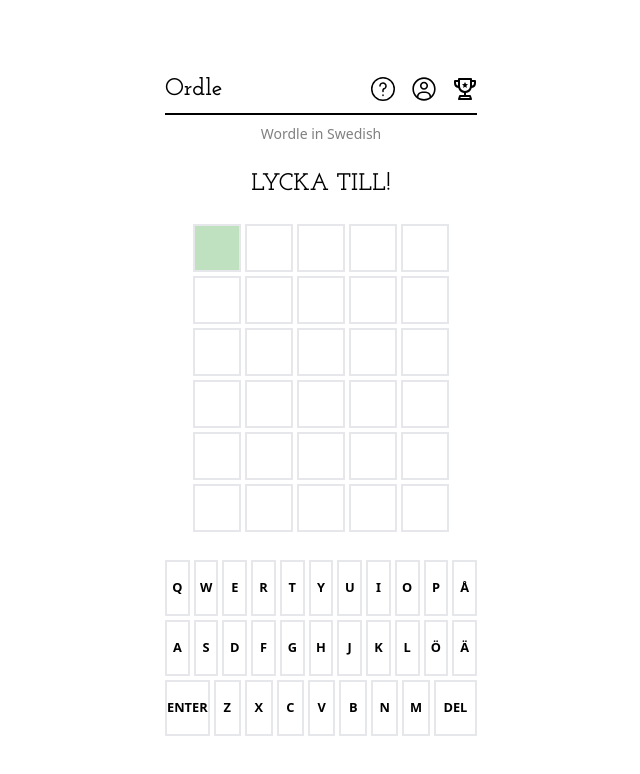
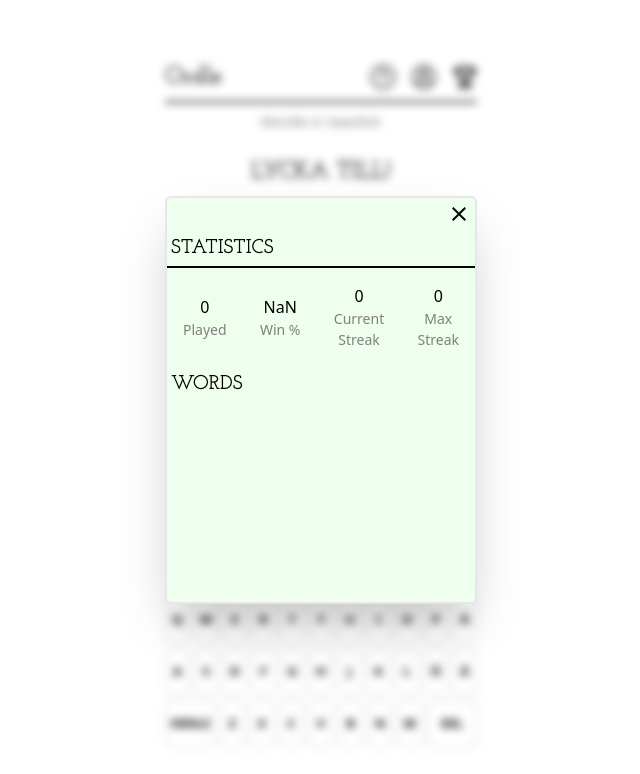
Before and after one commit to gusthv/ordle, a React (Vite) app: page /game in a window 1280 px wide. Both pictures are taken after a click on the icon 784 px from the left and 88 px from the top of the page. Shown: the top 774 px of the page, without its empty margins (319-959 px from the left). Built offline with nearby package versions, Linux system fonts and the light colour scheme.

Commit message:
feat: general improvements

```diff
--- a/src/Auth.tsx
+++ b/src/Auth.tsx
@@ -22,7 +22,7 @@ const Auth = () => {
 
   return (
     <div
-      className={`w-screen h-screen flex justify-center items-center ${
+      className={`w-[100%] h-[100%] flex justify-center items-center ${
         isTransitioning ? "transitionToGame" : ""
       } ease-in-out chosenFont`}
     >
--- a/src/Buttons.tsx
+++ b/src/Buttons.tsx
@@ -1,29 +1,46 @@
+import { useState, useContext } from "react";
+import { Context } from "./Game";
+
 const Buttons = () => {
+  const { setShowStatistics } = useContext(Context);
+
+  const [hoveringStatistics, setHoveringStatistics] = useState(false);
+  const [hoveringUser, setHoveringUser] = useState(false);
+  const [hoveringHelp, setHoveringHelp] = useState(false);
+
   return (
     <div className="flex flex-row items-center gap-4">
-      <svg className="w-6 h-6 cursor-pointer" viewBox="0 0 24 24" fill="none">
+      <svg
+        onMouseEnter={() => setHoveringHelp(true)}
+        onMouseLeave={() => setHoveringHelp(false)}
+        className="w-6 h-6 cursor-pointer"
+        viewBox="0 0 24 24"
+        fill="none"
+      >
         <path
           d="M9 9.00001C9.00011 8.45004 9.15139 7.91068 9.43732 7.44088C9.72325 6.97108 10.1328 6.58891 10.6213 6.33616C11.1097 6.08341 11.6583 5.96979 12.2069 6.00773C12.7556 6.04566 13.2833 6.23369 13.7323 6.55126C14.1813 6.86883 14.5344 7.30372 14.7529 7.8084C14.9715 8.31308 15.0471 8.86813 14.9715 9.41288C14.8959 9.95763 14.6721 10.4711 14.3244 10.8972C13.9767 11.3234 13.5185 11.6457 13 11.829C12.7074 11.9325 12.4541 12.1241 12.275 12.3775C12.0959 12.6309 11.9998 12.9337 12 13.244V14.5"
-          stroke="#000000"
+          stroke={hoveringHelp ? "#62B462" : "#000000"}
           stroke-width="1.5"
           stroke-linecap="round"
           stroke-linejoin="round"
         />
         <path
           d="M12 18V18.5001"
-          stroke="#000000"
+          stroke={hoveringHelp ? "#62B462" : "#000000"}
           stroke-width="1.5"
           stroke-linecap="round"
           stroke-linejoin="round"
         />
         <path
           d="M12 23.25C18.2132 23.25 23.25 18.2132 23.25 12C23.25 5.7868 18.2132 0.75 12 0.75C5.7868 0.75 0.75 5.7868 0.75 12C0.75 18.2132 5.7868 23.25 12 23.25Z"
-          stroke="#000000"
+          stroke={hoveringHelp ? "#62B462" : "#000000"}
           stroke-width="1.5"
           stroke-miterlimit="10"
         />
       </svg>
       <svg
+        onMouseEnter={() => setHoveringUser(true)}
+        onMouseLeave={() => setHoveringUser(false)}
         className="w-[26px] h-[26px] cursor-pointer"
         viewBox="0 0 24 24"
         fill="none"
@@ -32,19 +49,23 @@ const Buttons = () => {
           fill-rule="evenodd"
           clip-rule="evenodd"
           d="M8.25 9C8.25 6.92893 9.92893 5.25 12 5.25C14.0711 5.25 15.75 6.92893 15.75 9C15.75 11.0711 14.0711 12.75 12 12.75C9.92893 12.75 8.25 11.0711 8.25 9ZM12 6.75C10.7574 6.75 9.75 7.75736 9.75 9C9.75 10.2426 10.7574 11.25 12 11.25C13.2426 11.25 14.25 10.2426 14.25 9C14.25 7.75736 13.2426 6.75 12 6.75Z"
-          fill="#000000"
+          fill={hoveringUser ? "#62B462" : "#000000"}
         />
         <path
           fill-rule="evenodd"
           clip-rule="evenodd"
           d="M1.25 12C1.25 6.06294 6.06294 1.25 12 1.25C17.9371 1.25 22.75 6.06294 22.75 12C22.75 17.9371 17.9371 22.75 12 22.75C6.06294 22.75 1.25 17.9371 1.25 12ZM12 2.75C6.89137 2.75 2.75 6.89137 2.75 12C2.75 14.5456 3.77827 16.851 5.4421 18.5235C5.6225 17.5504 5.97694 16.6329 6.68837 15.8951C7.75252 14.7915 9.45416 14.25 12 14.25C14.5457 14.25 16.2474 14.7915 17.3115 15.8951C18.023 16.6329 18.3774 17.5505 18.5578 18.5236C20.2217 16.8511 21.25 14.5456 21.25 12C21.25 6.89137 17.1086 2.75 12 2.75ZM17.1937 19.6554C17.0918 18.4435 16.8286 17.5553 16.2318 16.9363C15.5823 16.2628 14.3789 15.75 12 15.75C9.62099 15.75 8.41761 16.2628 7.76815 16.9363C7.17127 17.5553 6.90811 18.4434 6.80622 19.6553C8.28684 20.6618 10.0747 21.25 12 21.25C13.9252 21.25 15.7131 20.6618 17.1937 19.6554Z"
-          fill="#000000"
+          fill={hoveringUser ? "#62B462" : "#000000"}
         />
       </svg>
       <svg
+        onMouseEnter={() => setHoveringStatistics(true)}
+        onMouseLeave={() => setHoveringStatistics(false)}
         className="w-6 h-6 cursor-pointer"
         viewBox="0 0 24 24"
-        fill="#000000"
+        d="M6.4 19L5 17.6L10.6 12L5 6.4L6.4 5L12 10.6L17.6 5L19 6.4L13.4 12L19 17.6L17.6 19L12 13.4L6.4 19Z"
+        fill={hoveringStatistics ? "#62B462" : "#000000"}
+        onClick={() => setShowStatistics(true)}
       >
         <path d="M22,3H19V2a1,1,0,0,0-1-1H6A1,1,0,0,0,5,2V3H2A1,1,0,0,0,1,4V6a4.994,4.994,0,0,0,4.276,4.927A7.009,7.009,0,0,0,11,15.92V18H7a1,1,0,0,0-.949.684l-1,3A1,1,0,0,0,6,23H18a1,1,0,0,0,.948-1.316l-1-3A1,1,0,0,0,17,18H13V15.92a7.009,7.009,0,0,0,5.724-4.993A4.994,4.994,0,0,0,23,6V4A1,1,0,0,0,22,3ZM5,8.829A3.006,3.006,0,0,1,3,6V5H5ZM16.279,20l.333,1H7.387l.334-1ZM17,9A5,5,0,0,1,7,9V3H17Zm4-3a3.006,3.006,0,0,1-2,2.829V5h2ZM10.667,8.667,9,7.292,11,7l1-2,1,2,2,.292L13.333,8.667,13.854,11,12,9.667,10.146,11Z" />
       </svg>
--- a/src/Game.tsx
+++ b/src/Game.tsx
@@ -1,9 +1,33 @@
-import { useState, useEffect } from "react";
+import {
+  FC,
+  Dispatch,
+  SetStateAction,
+  useState,
+  useEffect,
+  createContext,
+} from "react";
 import { wordBank } from "./data";
 import Keyboard from "./Keyboard";
 import Buttons from "./Buttons";
+import { useNavigate } from "react-router-dom";
 
-const Game = () => {
+type ContextType = {
+  showStatistics: boolean;
+  setShowStatistics: Dispatch<SetStateAction<boolean>>;
+};
+
+export const Context = createContext<ContextType>({
+  showStatistics: false,
+  setShowStatistics: () => {},
+});
+
+type wordProps = {
+  word: string;
+  success: boolean;
+  date: string;
+};
+
+const Game: FC = () => {
   const [wonGame, setWonGame] = useState(false);
   const [endGame, setEndGame] = useState(false);
   const [cursorRow, setCursorRow] = useState(0);
@@ -16,11 +40,25 @@ const Game = () => {
     Array.from({ length: 6 }, () => Array(5).fill(""))
   );
 
+  const [hoveringClose, setHoveringClose] = useState(false);
+
   const [wasBad, setWasBad] = useState(false);
   const [headerText, setHeaderText] = useState("LYCKA TILL!");
   const [hasLoaded, setHasLoaded] = useState(false);
 
+  const [words, setWords] = useState<wordProps[]>(
+    localStorage.getItem("words") !== null
+      ? JSON.parse(localStorage.getItem("words")!)
+      : []
+  );
+  const [playedGames, setPlayedGames] = useState(0);
+  const [winPercentage, setWinPercentage] = useState(0);
+  const [currentStreak, setCurrentStreak] = useState(0);
+  const [maxStreak, setMaxStreak] = useState(0);
+
   const [isMobile, setIsMobile] = useState(false);
+
+  const [showStatistics, setShowStatistics] = useState(false);
 
   const sortedWordBank = wordBank
     .split("\n")
@@ -38,9 +76,19 @@ const Game = () => {
   }, [correctWord]);
 
   useEffect(() => {
-    if (/Android|iPhone|iPad/i.test(navigator.userAgent)) {
+    console.log(words);
+    generateStatistics();
+    localStorage.setItem("words", JSON.stringify(words));
+  }, [words]);
+
+  useEffect(() => {
+    if (/Android|iPhone/i.test(navigator.userAgent)) {
       setIsMobile(true);
     }
+
+    // generateStatistics();
+
+    window.scrollTo(0, 1);
 
     const timer = setTimeout(() => {
       setHasLoaded(true);
@@ -49,9 +97,42 @@ const Game = () => {
     return () => clearTimeout(timer);
   }, []);
 
+  const generateStatistics = () => {
+    const playedGames = words.length;
+    const winPercentage = Math.round(
+      (words.filter((word) => word.success).length / playedGames) * 100
+    );
+    let currentStreak = 0;
+    let maxStreak = 0;
+
+    for (let i = 0; i < words.length; i++) {
+      if (words[i].success) {
+        currentStreak++;
+        if (currentStreak > maxStreak) {
+          maxStreak = currentStreak;
+        }
+      } else {
+        currentStreak = 0;
+      }
+    }
+
+    setPlayedGames(playedGames);
+    setWinPercentage(winPercentage);
+    setCurrentStreak(currentStreak);
+    setMaxStreak(maxStreak);
+  };
+
   useEffect(() => {
     if (wonGame) {
       setHeaderText("RÄTT!");
+      setWords((prevWords) => [
+        ...prevWords,
+        {
+          word: correctWord,
+          success: true,
+          date: new Date().toLocaleDateString(),
+        },
+      ]);
     } else if (wasBad) {
       setHeaderText("OGILTIGT ORD!");
       // const newWordArray = wordArray.map((row) => [...row]);
@@ -60,6 +141,9 @@ const Game = () => {
       // setCursorBox(4);
       setTimeout(() => {
         setHeaderText("LYCKA TILL!");
+      }, 500);
+      setTimeout(() => {
+        // setHeaderText("LYCKA TILL!");
         const newWordArray = wordArray.map((row) => [...row]);
         newWordArray[cursorRow][4] = "";
         setWordArray(newWordArray);
@@ -137,6 +221,14 @@ const Game = () => {
       setEndGame(true);
     } else {
       setHeaderText(`FEL! DET VAR: ${correctWord}`);
+      setWords((prevWords) => [
+        ...prevWords,
+        {
+          word: correctWord,
+          success: false,
+          date: new Date().toLocaleDateString(),
+        },
+      ]);
       setEndGame(true);
     }
   };
@@ -154,7 +246,10 @@ const Game = () => {
       return;
     }
 
-    if (key === "ENTER" && cursorBox === 5) {
+    if (
+      (key === "ENTER" && cursorBox === 5) ||
+      (key === "ORDLE" && cursorBox === 5)
+    ) {
       if (!sortedWordBank.includes(wordArray[cursorRow].join(""))) {
         // setHeaderText("OGILTIGT ORD!");
         setWasBad(true);
@@ -210,15 +305,107 @@ const Game = () => {
     };
   }, [cursorBox, cursorRow, wordArray, endGame]);
 
+  const navigate = useNavigate();
+
   return (
+    <Context.Provider
+      value={{
+        showStatistics,
+        setShowStatistics,
+      }}
+    >
+      <div className="w-[100%] h-[100%]">
         <div
-      className={`w-screen h-screen flex flex-col justify-center items-center ${
+          className={`${
+            showStatistics ? "flex" : "hidden"
+          } w-[100%] h-[100%] absolute flex flex-col justify-center items-center`}
+        >
+          <div
+            className="w-[100%] h-[100%] absolute z-40 backdrop-blur-sm"
+            onClick={() => {
+              showStatistics ? setShowStatistics(false) : "";
+            }}
+          />
+          {/* w-[312px] */}
+          <span
+            className={`${
+              isMobile ? "w-[80%]" : "w-[312px]"
+            } flex flex-col justify-center items-center bg-[#eeffee] border-2 shadow-2xl rounded-md z-50`}
+          >
+            <span className="w-full flex flex-row justify-end">
+              <svg
+                width="24"
+                height="24"
+                viewBox="0 0 24 24"
+                fill="none"
+                onMouseEnter={() => setHoveringClose(true)}
+                onMouseLeave={() => setHoveringClose(false)}
+                onClick={() => setShowStatistics(false)}
+                className="m-1 cursor-pointer"
+              >
+                <path
+                  d="M6.4 19L5 17.6L10.6 12L5 6.4L6.4 5L12 10.6L17.6 5L19 6.4L13.4 12L19 17.6L17.6 19L12 13.4L6.4 19Z"
+                  fill={hoveringClose ? "#62B462" : "#000000"}
+                />
+              </svg>
+            </span>
+            <p className="w-full flex justify-start p-1 text-xl chosenFont">
+              STATISTICS
+            </p>
+            <div className="w-full h-[2px] bg-black" />
+            <span className="w-full flex flex-row justify-between items-center p-4">
+              <span className="flex flex-col items-center">
+                <p>{playedGames}</p>
+                <p className="text-[14px] text-[#808080]">Played</p>
+              </span>
+              <span className="flex flex-col items-center">
+                <p>{winPercentage}</p>
+                <p className="text-[14px] text-[#808080]">Win %</p>
+              </span>
+              <span className="flex flex-col items-center">
+                <p>{currentStreak}</p>
+                <span className="flex flex-col items-center text-[14px] text-[#808080]">
+                  <p>Current</p>
+                  <p>Streak</p>
+                </span>
+              </span>
+              <span className="flex flex-col items-center">
+                <p>{maxStreak}</p>
+                <span className="flex flex-col items-center text-[14px] text-[#808080]">
+                  <p>Max</p>
+                  <p>Streak</p>
+                </span>
+              </span>
+            </span>
+            <p className="w-full flex p-1 text-xl chosenFont">WORDS</p>
+            <span className="w-full chosenFont h-[200px] overflow-y-scroll">
+              <span>
+                {words.reverse().map((word, index) => (
+                  <p key={index} className="p-1">
+                    {word.date} - {word.word} -{" "}
+                    {word.success ? "RÄTT!" : "FEL!"}
+                  </p>
+                ))}
+              </span>
+            </span>
+            {/* <div className="w-full h-[312px] mt-6 bg-green-500" /> */}
+          </span>
+        </div>
+        <div
+          className={`w-full h-full flex flex-col justify-center items-center ${
             hasLoaded ? "transitionRight" : "initialPosition"
-      } transition-transform ease-in-out select-none`}
+          } transition-transform ease-in-out select-none z-30`}
         >
           <div className="w-[312px] mb-6">
             <span className="w-full flex justify-between py-2">
-          <p className="text-2xl chosenFont">Ordle</p>
+              <p
+                className="text-2xl chosenFont hover:text-[#62B462] cursor-pointer"
+                onClick={() => {
+                  navigate("/");
+                }}
+              >
+                Ordle
+              </p>
               <Buttons />
             </span>
             <div className="h-[2px] bg-black" />
@@ -237,15 +424,15 @@ const Game = () => {
           >
             {headerText}
           </p>
-      <div className="flex flex-col mt-6">
+          <div className="w-[90%] flex flex-col items-center mt-6">
             {wordArray.map((row, rowIndex) => (
-          <div key={rowIndex} className="flex flex-row gap-[4px]">
+              <div key={rowIndex} className="flex gap-[4px]">
                 {row.map((letter, boxIndex) => (
                   <p
                     key={boxIndex}
-                className={`w-12 h-12 flex flex-row justify-center items-center ${
+                    className={`w-14 h-14 flex flex-wrap justify-center items-center ${
                       rowIndex === 0 ? "" : "mt-[4px]"
-                } border-[2px] font-bold ${
+                    } border-[2px] rounded-md font-bold ${
                       cursorRow === rowIndex && cursorBox === boxIndex + 1
                         ? "pulse"
                         : ""
@@ -278,6 +465,8 @@ const Game = () => {
             isMobile={isMobile}
           />
         </div>
+      </div>
+    </Context.Provider>
   );
 };
 
--- a/src/Keyboard.tsx
+++ b/src/Keyboard.tsx
@@ -1,3 +1,5 @@
+import { useState } from "react";
+
 interface KeyboardProps {
   onKeyPress: (key: string) => void;
   keyFeedback: { [key: string]: string };
@@ -11,13 +13,20 @@ const Keyboard: React.FC<KeyboardProps> = ({
 }) => {
   const characterArray = ["QWERTYUIOPÅ", "ASDFGHJKLÖÄ", "0ZXCVBNM1"];
 
+  const [pressedKey, setPressedKey] = useState<string | null>(null);
+
   const handleKeyboardPress = (e: React.MouseEvent<HTMLButtonElement>) => {
     const char = e.currentTarget.textContent || "";
+    setPressedKey(char);
     onKeyPress(char);
+
+    setTimeout(() => {
+      setPressedKey(null);
+    }, 50);
   };
 
   return (
-    <div className={`${!isMobile ? "w-[312px]" : "w-[95%]"} mt-6`}>
+    <div className={`${!isMobile ? "w-[312px]" : "w-[85%]"} mt-6`}>
       {characterArray.map((row, rowIndex) => (
         <div
           key={rowIndex}
@@ -27,19 +36,21 @@ const Keyboard: React.FC<KeyboardProps> = ({
             <button
               key={charIndex}
               className={`${
-                char === "0" || char === "1" ? "w-16 h-14" : "w-10 h-14"
-              } flex flex-grow justify-center items-center mt-1 border-2 font-bold ${
-                keyFeedback[char] === "green"
-                  ? "bg-green-500"
+                char === "0" || char === "1" ? "w-16 h-12" : "w-8 h-12"
+              } flex flex-grow justify-center items-center mt-1 border-2 rounded-md font-bold ${
+                pressedKey === char
+                  ? "bg-gray-200 pulse"
+                  : keyFeedback[char] === "green"
+                  ? "bg-green-500 pulse"
                   : keyFeedback[char] === "yellow"
-                  ? "bg-yellow-500"
+                  ? "bg-yellow-500 pulse"
                   : keyFeedback[char] === "grey"
                   ? "bg-gray-500"
-                  : ""
-              }`}
+                  : "hover:bg-gray-200"
+              } ${char === "0" || char === "1" ? "text-[0.75rem]" : ""}`}
               onClick={handleKeyboardPress}
             >
-              {char === "0" ? "ENTER" : char === "1" ? "DEL" : char}
+              {char === "0" ? "ORDLE" : char === "1" ? "DEL" : char}
             </button>
           ))}
         </div>
```
Lines whose indentation alone changed are shown as unchanged.
